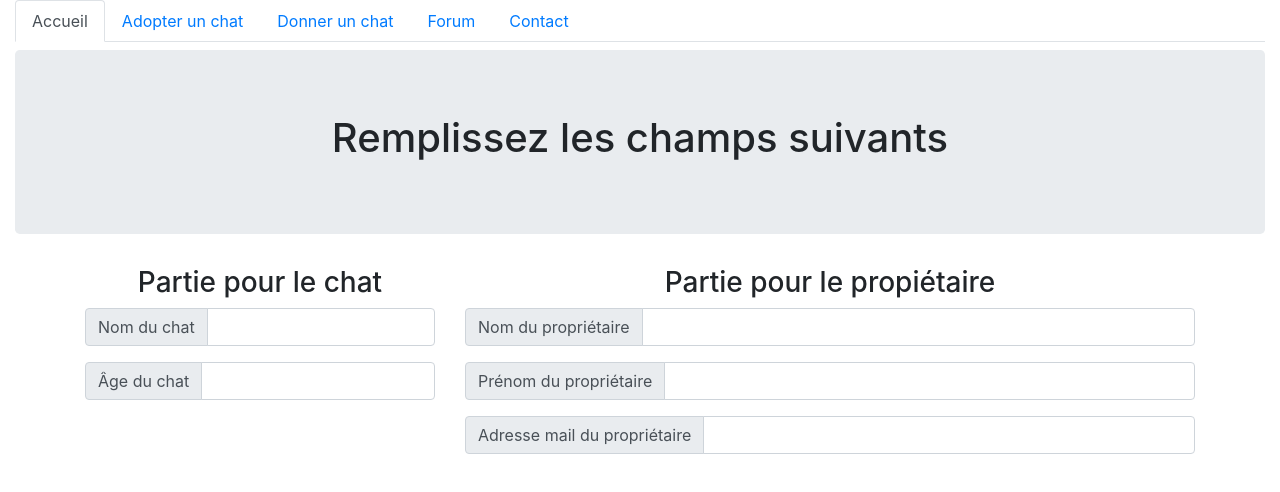
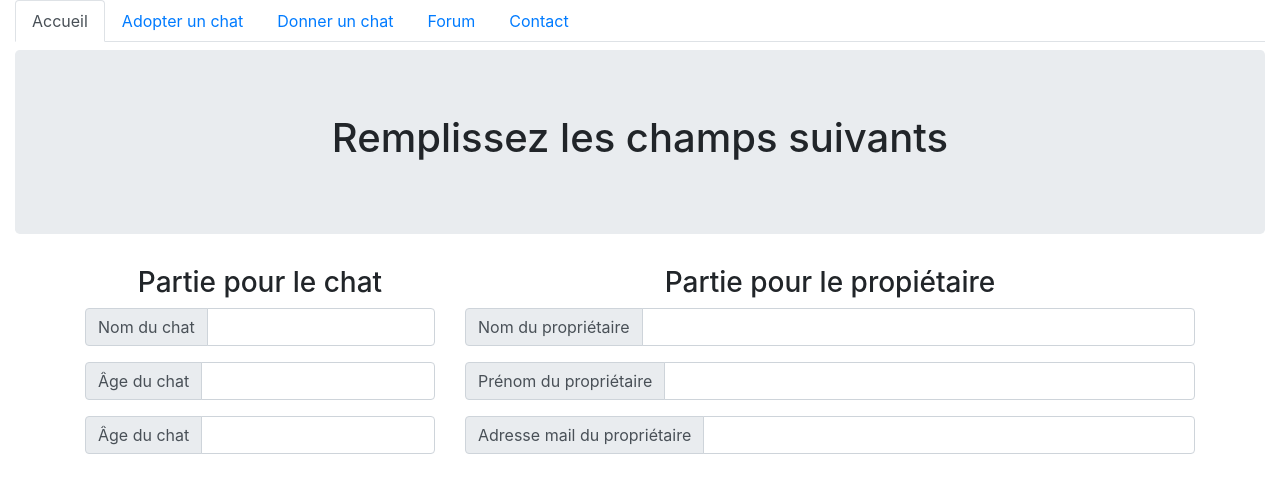
Before and after one commit to sanaeltahhan/app-chat, an Angular app in the folder app-chat/: page /donner in a window 1280 px wide. Shown: the top 492 px of the page. Built offline with nearby package versions, Linux system fonts and the light colour scheme.

Commit message:
essai no2 #6

```diff
--- a/app-chat/src/app/donner-un-chat/donner-un-chat.component.html
+++ b/app-chat/src/app/donner-un-chat/donner-un-chat.component.html
@@ -23,7 +23,16 @@
         </div>
         <input type="text" class="form-control" aria-label="Sizing example input" aria-describedby="inputGroup-sizing-default">
       </div>
+
+      <div class="input-group mb-3">
+        <div class="input-group-prepend">
+          <span class="input-group-text" id="inputGroup-sizing-age">Âge du chat</span>
+        </div>
+        <input type="text" class="form-control" aria-label="Sizing example input" aria-describedby="inputGroup-sizing-default">
+      </div>
     </div>
+
+
       <!-- Colonne de droite pour le propriétaire du chat-->
       <div class = "col-sx-12 col-sm-12 col-md-8" style="text-align: center;">
         <div>
```
